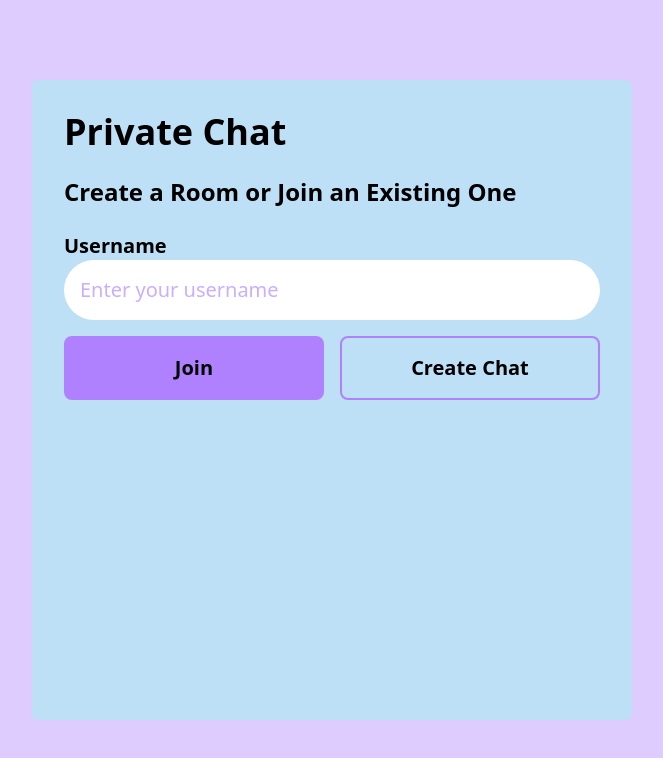
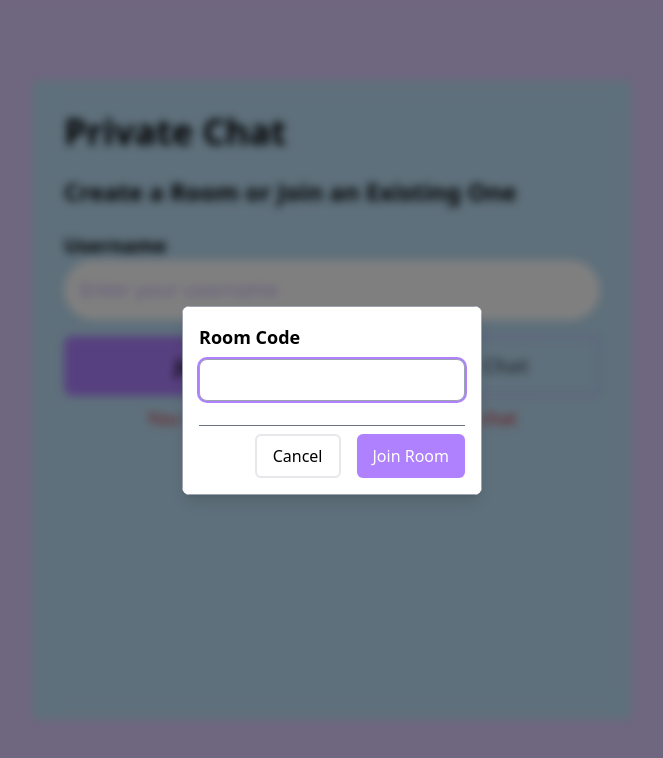
Before and after one commit to Sergionx/Chat-socket, a React (Vite) app in the folder frontend/: page / in a window 1280 px wide. Both pictures are taken after a click on the button "Join". Shown: the top 758 px of the page, without its empty margins (308-971 px from the left). Built offline with nearby package versions, Linux system fonts and the light colour scheme; no server answers.

Commit message:
added modal to join

```diff
--- /dev/null
+++ b/frontend/src/components/JoinButton.tsx
@@ -0,0 +1,85 @@
+import { useEffect, useRef, useState } from "react";
+
+interface Props {
+  onJoin: (roomCode: string) => void;
+  disabled: boolean;
+}
+
+export default function JoinModal({ onJoin, disabled }: Props) {
+  const modalRef = useRef<HTMLDialogElement>(null);
+  const [roomCode, setRoomCode] = useState("");
+
+  function openModal() {
+    modalRef.current?.showModal();
+
+    modalRef.current?.addEventListener("click", (event) => {
+      if (event.target === modalRef.current) closeModal();
+    });
+  }
+
+  function closeModal() {
+    modalRef.current?.close();
+    setRoomCode("");
+  }
+
+  function handleJoin() {
+    onJoin(roomCode);
+    closeModal();
+  }
+
+  return (
+    <>
+      <button
+        disabled={disabled}
+        className="px-6 py-3.5 bg-primary-400 basis-1/2 rounded-lg
+            font-bold text-xl"
+        onClick={openModal}
+      >
+        Join
+      </button>
+
+      <dialog
+        ref={modalRef}
+        onClose={closeModal}
+        className="backdrop:bg-black/50 backdrop:backdrop-blur-sm
+          fixed rounded-lg shadow-lg  p-0"
+      >
+        <main
+          className="flex flex-col min-w-[300px] max-w-[600px] p-4
+            border border-gray-400"
+        >
+          <label htmlFor="roomCode" className="text-lg font-semibold mb-2">
+            Room Code
+          </label>
+          <input
+            type="text"
+            id="roomCode"
+            className="border border-gray-400 rounded-lg p-2 mb-6 outline-none
+            focus:ring-2 focus:ring-primary-400"
+            value={roomCode}
+            onChange={(event) => setRoomCode(event.target.value)}
+          />
+
+          <footer className="flex flex-row-reverse gap-4 pt-2 border-t border-gray-500">
+            <button
+              className="px-4 py-2 rounded-md bg-primary-400 text-white
+            hover:bg-primary-500 hover:ring-2 hover:ring-primary-400
+            active:bg-primary-700 active:ring-2 active:ring-primary-700 active:scale-95"
+              onClick={handleJoin}
+            >
+              Join Room
+            </button>
+            <button
+              className="px-4 py-2 border-2 rounded-md border-gray-200
+            hover:border-gray-400 hover:bg-gray-50 hover:text-primary-700
+            active:border-primary-700 active:scale-95 active:text-primary-700"
+              onClick={closeModal}
+            >
+              Cancel
+            </button>
+          </footer>
+        </main>
+      </dialog>
+    </>
+  );
+}
--- a/frontend/src/pages/Home.tsx
+++ b/frontend/src/pages/Home.tsx
@@ -1,6 +1,8 @@
 import { useState } from "react";
 import axiosClient from "../config/axiosClient";
 import { useNavigate } from "react-router-dom";
+import { hashPassword } from "../utils/encryption";
+import JoinModal from "../components/JoinButton";
 
 export default function Home() {
   const [userName, setUserName] = useState("");
@@ -9,11 +11,16 @@ export default function Home() {
 
   async function handleCreateChat(): Promise<void> {
     // TODO - Prohibir que el usuario cree una sala sin nombre
+    const password = "hola123";
     if (!userName) console.log("Username is required");
 
     try {
       setJoiningRoom(true);
-      const response = await axiosClient.post("/chat-room", { userName });
+      const response = await axiosClient.post("/chat-room", {
+        userName,
+        isPrivate: false,
+        password: hashPassword(password),
+      });
 
       const { roomCode } = await response.data;
 
@@ -21,6 +28,12 @@ export default function Home() {
       navigate(`/${roomCode}`, { state: { userName } });
       setJoiningRoom(false);
     } catch (error) {}
+  }
+
+  function onJoin(roomCode: string) {
+    if (!userName) console.log("Username is required");
+    if (!roomCode) console.log("Room code is required");
+    navigate(`/${roomCode}`, { state: { userName } });
   }
 
   return (
@@ -52,25 +65,27 @@ export default function Home() {
       </section>
 
       <footer className="flex gap-4 mt-4">
-        <button
-          disabled={joiningRoom}
-          className="p-4 bg-primary-400 basis-1/2 rounded-lg
-            font-bold text-xl"
-        >
-          Join
-        </button>
+        <JoinModal disabled={joiningRoom} onJoin={onJoin} />
 
         <button
           onClick={handleCreateChat}
-          disabled={joiningRoom}
+          disabled={joiningRoom || !userName}
           // disabled={true}
-          className="p-4 border-2 border-primary-400 basis-1/2 rounded-lg
+          className="px-6 py-3.5 border-2 border-primary-400 basis-1/2 rounded-lg
             font-bold text-xl disabled:opacity-50 disabled:cursor-not-allowed"
         >
           Create Chat
         </button>
       </footer>
 
+      <span
+        className="text-red-600 text-lg text-center mt-2"
+        hidden={!!userName}
+      >
+        You must enter a username to create a chat
+      </span>
+
+      {/* TODO - loading en su respectivo componente */}
       <div
         role="status"
         className="absolute -translate-x-1/2 -translate-y-1/2 top-2/4 left-1/2"
```
